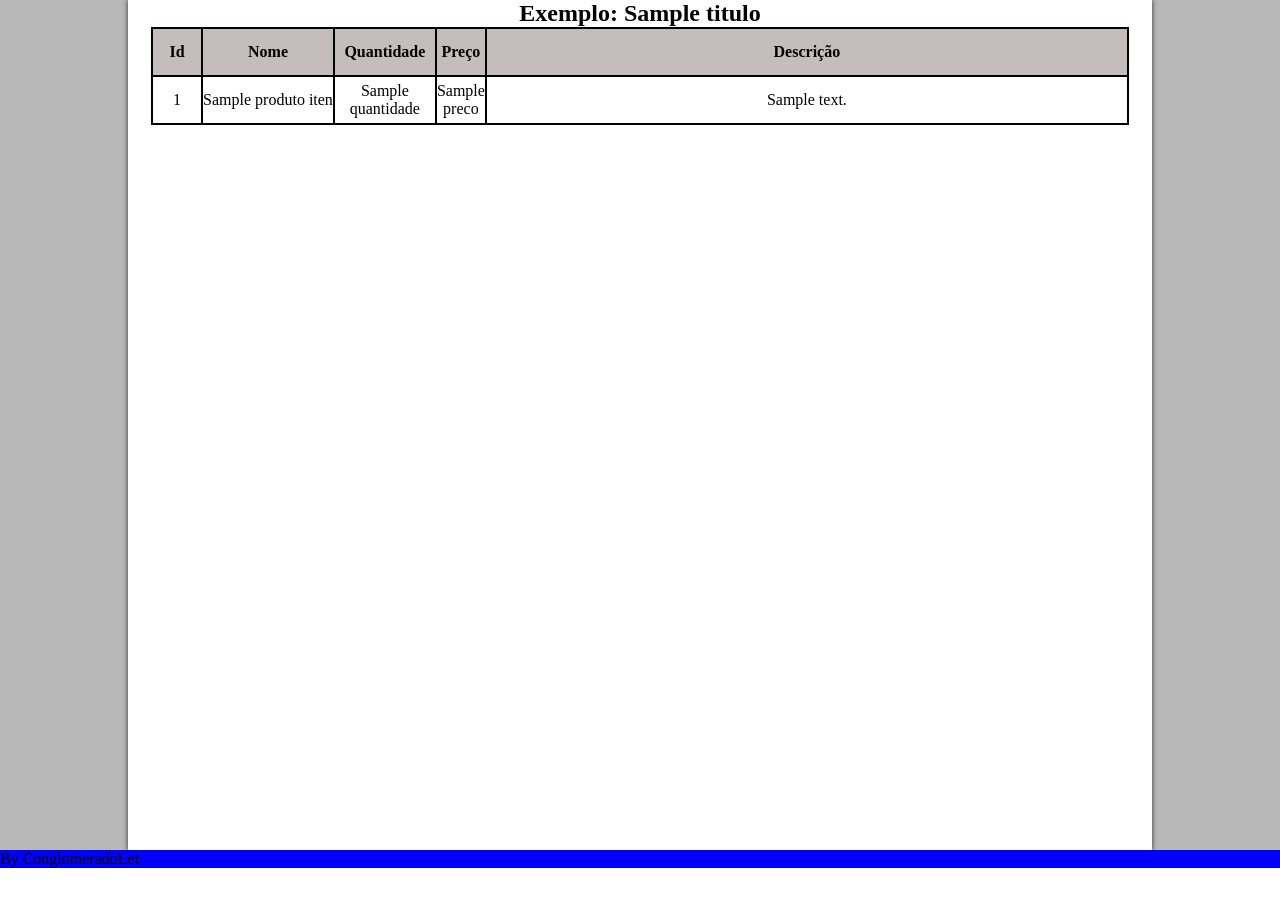
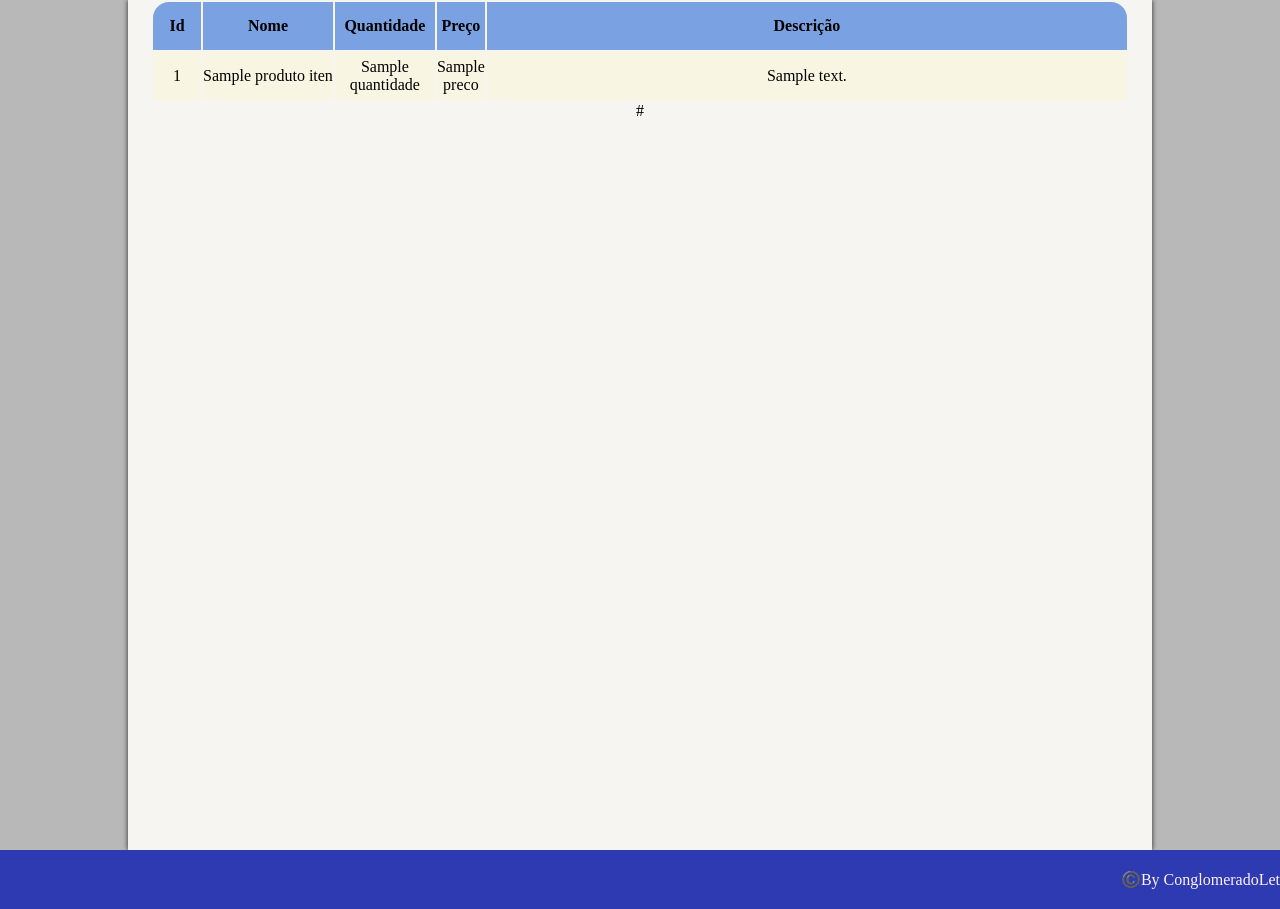
Before and after one commit to VerttB/TrabalhoEDII, a Flask app: template templates/catalogo.html in a window 1280 px wide. Shown: the part 80-989 px from the top of the page. Before the commit the page ends 948 px from the top, so only its background shows below. Run offline with Flask 3, Linux system fonts and the light colour scheme; the template is opened without the code that fills it: most values are stand-ins (such as "Sample title", 1, 10 or a date in 2020); some libraries are stand-ins or nearby versions.

Commit message:
tenho que aprender como essa paginacao funciona ainda

```diff
--- a/main.py
+++ b/main.py
@@ -1,4 +1,6 @@
 from flask import Flask,url_for,render_template,send_file,request
+from flask_paginate import Pagination, get_page_parameter
+import funcoesSite
 import os
 import dicionario
 
@@ -12,14 +14,14 @@ def principal():
 
 @app.route('/catalogo')
 def catalogo():
-    titulo= "Catalogo"
-    catalogo = dicionario.lerArquivo()
-    print(f"Esse é o catalogo: {catalogo}")
-    #     {"nome": "Cadeira", "quantidade": 8, "preco" : 10},
-    #     {"nome": "Cafeteira", "quantidade": 4, "preco" : 20},
-    #     {"nome": "Mixer", "quantidade": 6, "preco" : 30},
-
-    return render_template('catalogo.html', titulo = titulo, catalogo = catalogo)
+    catalogo = dicionario.lerArquivo()  # Supondo que lerArquivo() é uma função que retorna o dicionário
+    pagina = request.args.get(get_page_parameter(), type=int, default=1)
+    qtd_por_pagina = 15
+    total = len(catalogo)
+    pagination_data = funcoesSite.get_pagina(catalogo, (pagina - 1) * qtd_por_pagina, qtd_por_pagina)
+    icone_1 = '<<'
+    paginacao = Pagination(page=pagina, total=total, qtd_per_page=qtd_por_pagina, prev_label='<<', next_label='>>')
+    return render_template('catalogo.html', paginacao = paginacao, catalogo = pagination_data)
 
 @app.route('/about')
 def about():
@@ -27,7 +29,7 @@ def about():
 
 @app.route('/download')
 def download():
-    path = 'arquivos/teste.json'
+    path = 'arquivos/catalago.json'
     return send_file(path, as_attachment=True)
 
 # @app.route('/lerTexto', methods=['POST'])
@@ -44,6 +46,4 @@ def download():
 
 
 #execução
-print(f"Esse é o catalogo: {catalogo}")
-print("iae alysson")
 app.run(debug = True)
--- a/static/styles/catalogo.css
+++ b/static/styles/catalogo.css
@@ -1,38 +1,59 @@
 @import url("variaveis.css");
 
+
+.conteudo__catalogo{
+    background-color: var(cor-de-fundo);
+}
 .conteudo__catalogo__tabela{
    overflow: auto;
    padding-bottom: 50px;
+
+
 }
 
 th{
-    background-color: rgb(197, 189, 189);
+    background-color: var(--cor-tabela-head);
     height: 50px;
     width: 100px;
     color: var(--cor-texto);
 }
-.table{
-    border-collapse: collapse;
+
+th:first-child{
+    border-top-left-radius: 16px;
+}
+th:last-child{
+    border-top-right-radius: 16px;
 }
 
 th,td{
     text-align: center;
 }
+
+tr{
+    color: var(--cor-texto);
+}
 tr:nth-child(even) {
-    background-color: #858383;
+    background-color: var(--cor-tabela-itens);
+}
+
+tr:nth-child(odd){
+    background-color: var(--cor-tabela-itens-secundario);
 }
 tr:hover{
-    background-color: rgb(209, 236, 245);
+    background-color: var(--cor-tabela-itens-hover);
 }
+
 .table, th, td{
-    border: 2px solid black;
+    /* border: 2px solid black; */
     height: 3rem;
+}
 
-}
 .table{
     overflow-x: auto;
     max-width: 100%;
 }
+
+
 
 #thead__id{
     width: 3rem;
--- a/static/styles/indexStyle.css
+++ b/static/styles/indexStyle.css
@@ -114,7 +114,7 @@ body{
 }
 
 .bloco{
-    background-color: rgb(255, 255, 255);
+    background-color: var(--cor-de-fundo-bloco) ;
     width: 80%;
     margin-right: 10%;
     margin-left: 10%;
@@ -128,3 +128,12 @@ body{
 .index{
     flex-direction: row;
 }
+
+.rodape{
+    display: flex;
+    justify-content: end;
+    padding-top: 20px;
+    padding-bottom: 20px;
+    color: var(--cor-texto-barra);
+    background-color: var(--cor-barra);
+}
--- /dev/null
+++ b/static/styles/paginacao.css
@@ -0,0 +1,22 @@
+.pagination {
+    display: flex;
+    justify-content: center;
+    list-style: none;
+    margin-top: 10px;
+}
+
+.pagination li {
+    margin: 0 5px;
+}
+
+.pagination li a {
+    text-decoration: none;
+    padding: 5px 10px;
+    border: 1px solid #ccc;
+    border-radius: 16px;
+}
+
+.pagination li.active a {
+    background-color: var(--cor-de-fundo-tabela);
+    color: var(--cor-texto);
+}
--- a/static/styles/variaveis.css
+++ b/static/styles/variaveis.css
@@ -1,19 +1,29 @@
 :root{
     --cor-de-fundo: rgb(185, 184, 184);
+    --cor-de-fundo-bloco: #F6F5F2;
     --cor-barra: rgb(45, 58, 177);
     --cor-texto-barra:rgb(255, 242, 242);
     --cor-texto: black;
     --cor-texto-hover: rgb(229, 224, 255);
     --cor-titulo-barra: rgb(255, 242, 242);
     --cor-titulo: black;
+    --cor-tabela-itens:rgb(151, 231, 225);
+    --cor-tabela-itens-secundario: #F8F6E3;
+    --cor-tabela-head: rgb(122, 162, 227);
+    --cor-tabela-itens-hover: rgb(106, 212, 221);
 }
 
 .mudar-tema{
     --cor-de-fundo: rgb(34, 40, 49);
+    --cor-de-fundo-bloco:rgb(4, 28, 50);
     --cor-barra: rgb(49, 54, 63);
     --cor-texto-barra: rgb(238, 238, 238);
     --cor-texto: white;
     --cor-texto-hover: rgb(118, 171, 174);
     --cor-titulo-barra: rgb(238, 238, 238);
     --cor-titulo: rgb(238, 238, 238);
+    --cor-tabela-itens:rgb(57, 62, 70);
+    --cor-tabela-itens-secundario: rgb(34, 40, 49);
+    --cor-tabela-head:rgb(41, 0, 1);
+    --cor-tabela-itens-hover: rgb(214, 90, 49);
 }
--- a/templates/catalogo.html
+++ b/templates/catalogo.html
@@ -5,6 +5,7 @@
     <link rel="stylesheet" href="{{url_for('static', filename='styles/reset.css')}}">
     <link rel="stylesheet" href="{{ url_for('static', filename='styles/indexStyle.css') }}">
     <link rel="stylesheet" href="{{ url_for('static', filename='styles/catalogo.css')}}">
+    <link rel="stylesheet" href="{{ url_for('static', filename='styles/paginacao.css')}}">
     <title>Document</title>
 </head>
 
@@ -14,7 +15,6 @@
     <main>
         <section class="conteudo__catalogo">
             <div class="conteudo__catalogo__tabela bloco">
-                <h2> Exemplo:  {{ titulo}} </h2>
                 <table class="table table-bordered">
                   <thead>
                     <tr>
@@ -23,10 +23,8 @@
                       <th id="thead__quantidade">Quantidade</th>
                       <th id="thread__preco">Preço</th>
                       <th id="thead__descricao">Descrição</th>
-
                     </tr>
                   </thead>
-
                   <tbody>
                   {% for produto_id,produto_itens in catalogo.items() %}
                        <tr>
@@ -35,12 +33,11 @@
                             <td>{{produto_itens['quantidade']}}</td>
                             <td>{{produto_itens['preco']}}</td>
                             <td>{{produto_itens['descricao']}}</td>
-
                        </tr>
                   {%endfor%}
-
                 </tbody>
                 </table>
+                {{ paginacao.links }}
               </div>
         </section>
     </main>
--- a/templates/header.html
+++ b/templates/header.html
@@ -29,8 +29,8 @@
     {% block content %}
     {% endblock %}
 
-    <footer>
-        <p style="background-color:  blue">By ConglomeradoLet</p>
+    <footer class="rodape">
+        <p class="rodade__texto">©️By ConglomeradoLet</p>
     </footer>
 </body>
 </html>
```
Also changed, not shown: dicionario.py (+12 -5 lines), funcoesSite.py (+8 -0 lines), templates/footer.html (deleted, +0 -17 lines), arquivos/catalogo.json (renamed from arquivos/teste.json).
